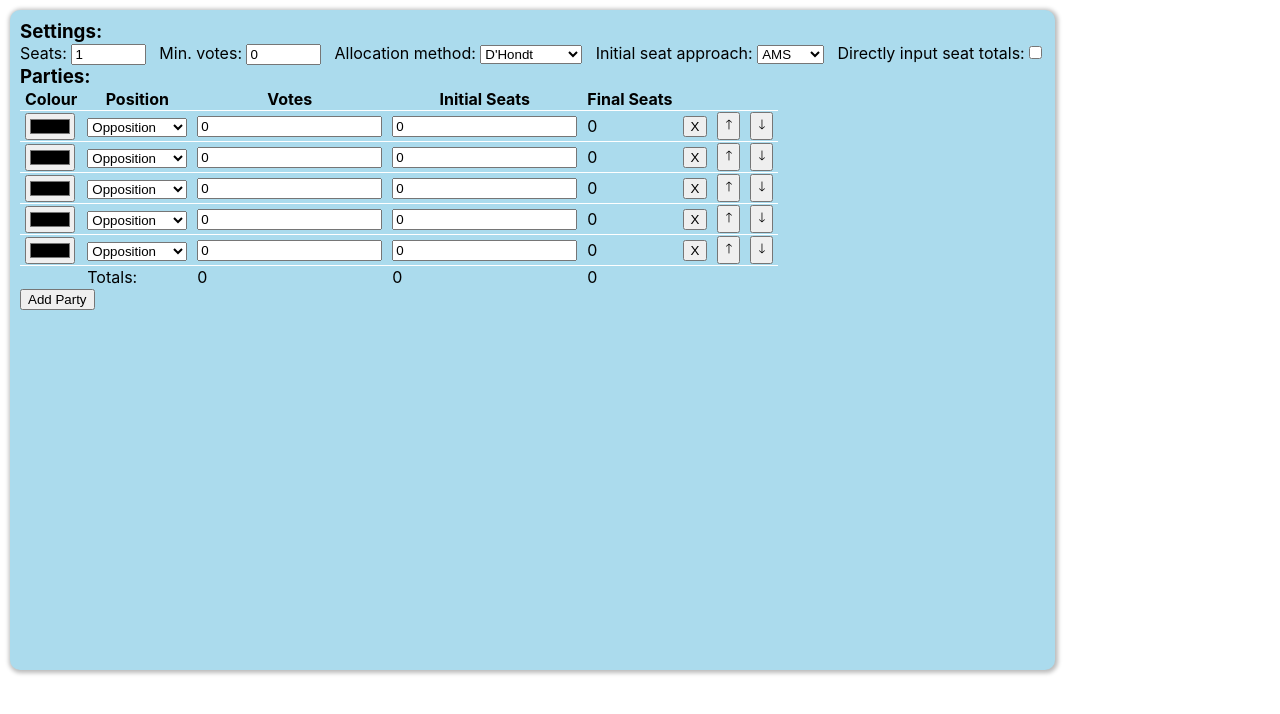
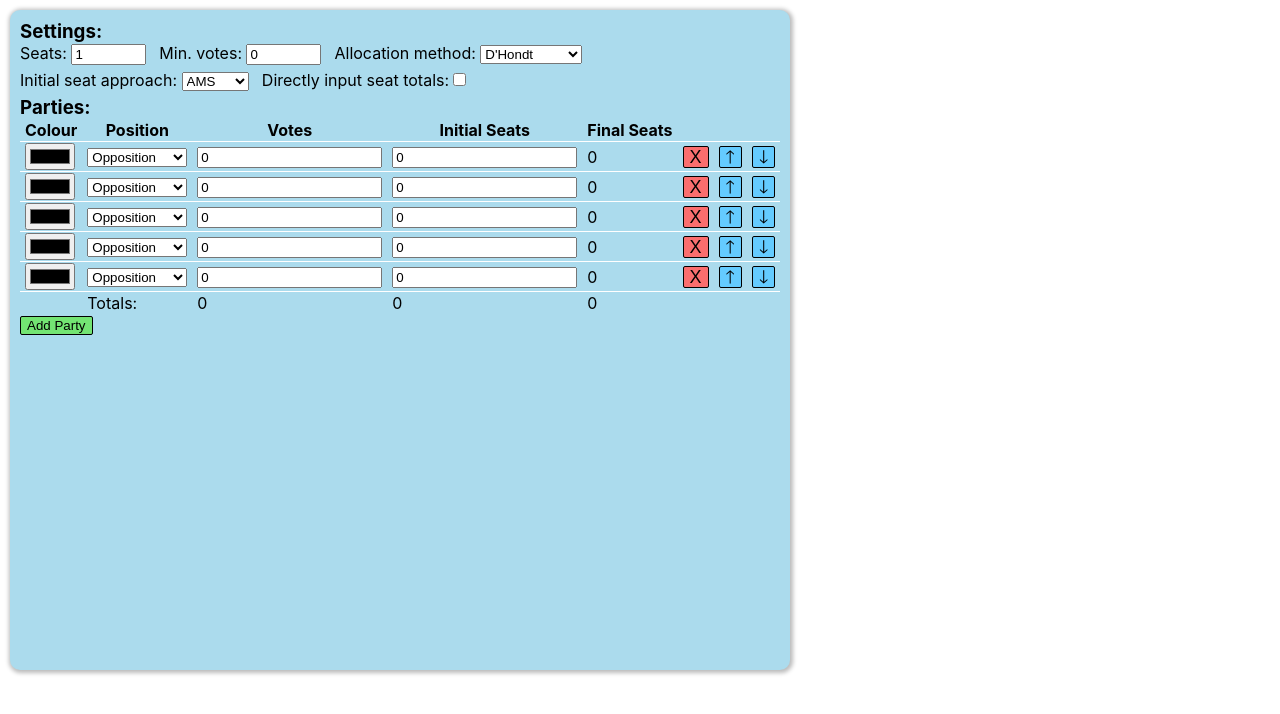
Before and after one commit to luke-r-p/election-tool, a React (Create React App) app: page / in a window 1280 px wide. Shown: the top 714 px of the page. Built offline with nearby package versions, Linux system fonts and the light colour scheme.

Commit message:
Started styling of buttons and settings

```diff
--- a/src/App.css
+++ b/src/App.css
@@ -24,3 +24,7 @@
 .inputSettingsInput {
   width: 5em;
 }
+
+.inputDiv {
+  margin-bottom: 5px;
+}
--- a/src/InputSettings.js
+++ b/src/InputSettings.js
@@ -5,6 +5,7 @@ export function InputSettings({handler}) {
   // returns the html inputs
   return (
     <div>
+      <div className='inputDiv'>
         <label htmlFor='totalSeats'>Seats: </label>
         <input type='number' id='totalSeats' name='totalSeats' className='inputSettingsInput' min='1' defaultValue='1' onChange={handler}/>
         <label htmlFor='minVotes'>Min. votes: </label>
@@ -14,6 +15,8 @@ export function InputSettings({handler}) {
           <option value={0}>D'Hondt</option>
           <option value={1}>Sainte-Laguë</option>
         </select>
+      </div>
+      <div className='inputDiv'>
         <label htmlFor='inSeatApproach'>Initial seat approach: </label>
         <select id='inSeatApproach' name='inSeatApproach' className='inputSettingsSelect' onChange={handler}>
           <option value={0}>AMS</option>
@@ -22,6 +25,7 @@ export function InputSettings({handler}) {
         </select>
         <label htmlFor='seatOverride'>Directly input seat totals:</label>
         <input type='checkbox' id='seatOverride' name='seatOverride' onChange={handler}/>
+      </div>
     </div>
   )
 }
--- a/src/PartyTable.css
+++ b/src/PartyTable.css
@@ -13,3 +13,39 @@ th, td {
   padding-left: 5px;
   padding-right: 5px;
 }
+
+button {
+  border-width: 1px;
+  border-style: solid;
+  border-radius: 2px;
+  border-color: black;
+}
+
+.upButton, .downButton, .deleteButton {
+  font-size: 18px;
+  line-height: 18px;
+}
+
+.upButton, .downButton {
+  background-color: #64cbff;
+}
+
+.upButton:hover, .downButton:hover {
+  background-color: #96dcff;
+}
+
+.deleteButton {
+  background-color: #fa6e6e;
+}
+
+.deleteButton:hover {
+  background-color: #ffa3a3;
+}
+
+#addParty {
+  background-color: #73e473;
+}
+
+#addParty:hover {
+  background-color: #baffba;
+}
--- a/src/PartyTable.js
+++ b/src/PartyTable.js
@@ -58,7 +58,7 @@ export function PartyTable({data, handler}) {
           </tr>
         </tbody>
       </table>
-      <button>Add Party</button>
+      <button id='addParty'>Add Party</button>
     </div>
   )
 }
@@ -76,9 +76,9 @@ function PartyTableEntry({data, handler, index}) {
         <td><input type='number' id={'votes' + index} value={data[index].votes.toString()} min='0' onChange={() => handler(index)}/></td>
         <td><input type='number' id={'inseats' + index} value={data[index].inseats.toString()} min='0' onChange={() => handler(index)}/></td>
         <td id={'fseats' + index}>{data[index].fseats}</td>
-        <td><button>X</button></td>
-        <td><button>🡑</button></td>
-        <td><button>🡓</button></td>
+        <td><button className='deleteButton'>X</button></td>
+        <td><button className='upButton'>🡑</button></td>
+        <td><button className='downButton'>🡓</button></td>
       </tr>
   )
 }
```
Lines whose indentation alone changed are shown as unchanged.
